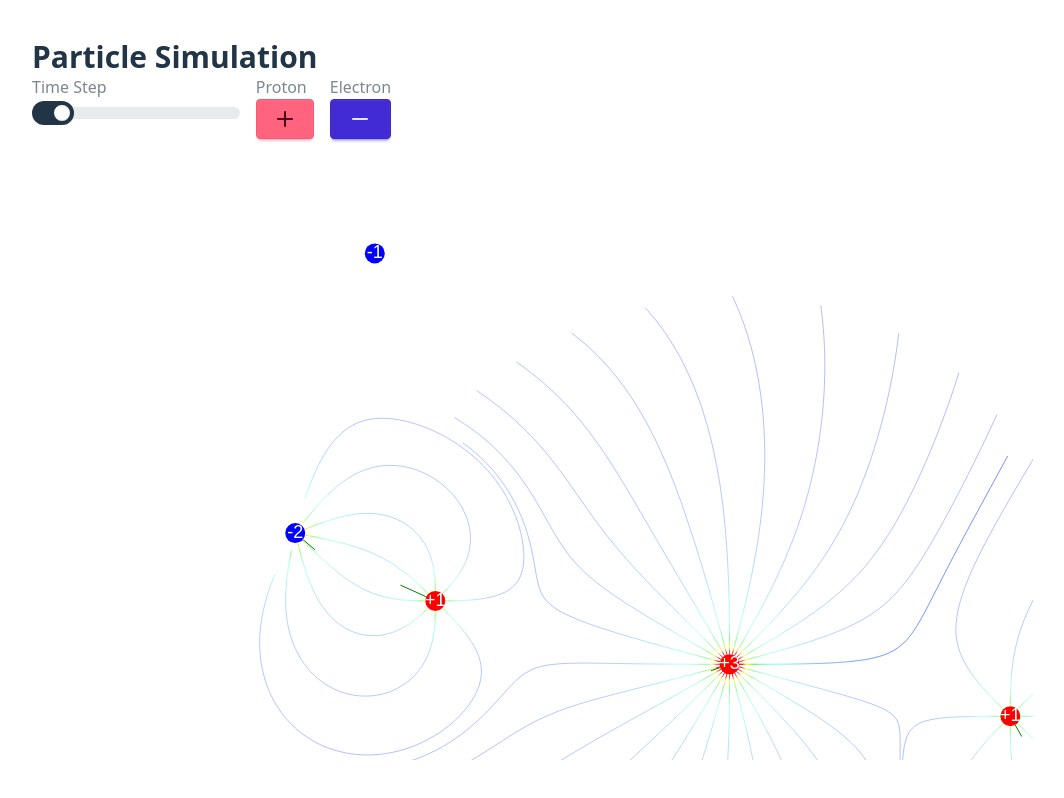
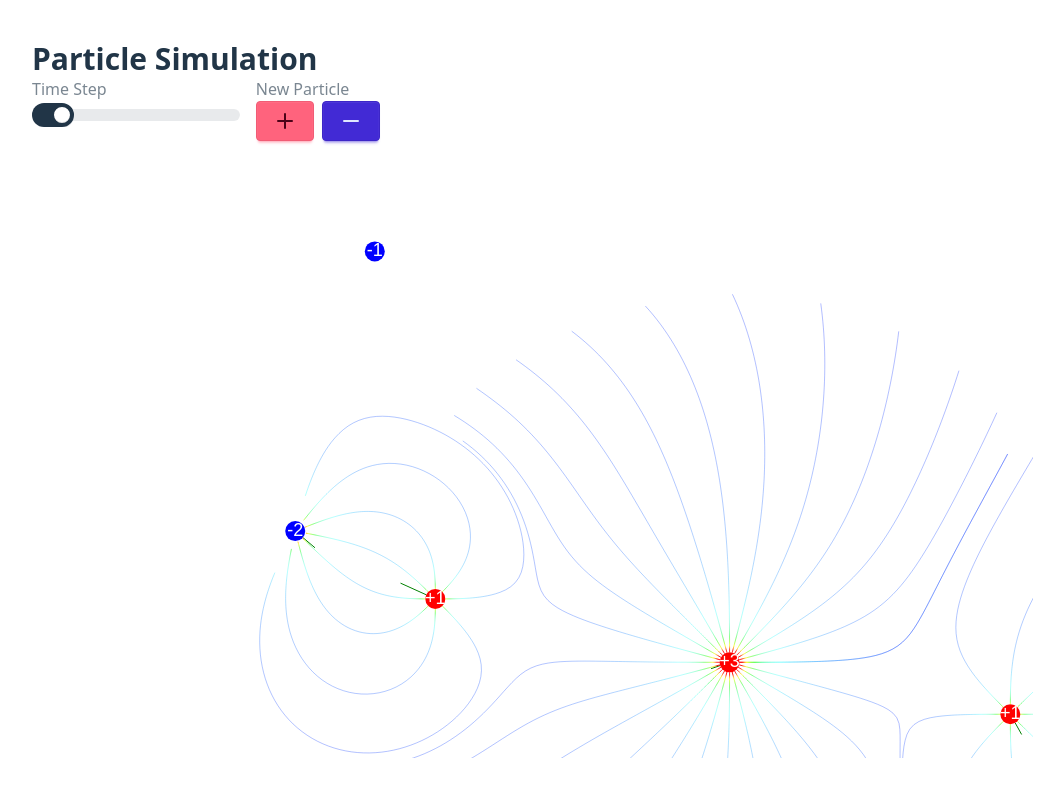
Before and after one commit to theChantu/physics-simulations, a SvelteKit app: page /particle in a window 1280 px wide. Shown: the whole page, without its empty margins (107-1171 px from the left). Built offline with nearby package versions, Linux system fonts and the light colour scheme.

Commit message:
fix: cancelAnimationFrame now resets on hot reload

```diff
--- a/src/routes/particle/+page.svelte
+++ b/src/routes/particle/+page.svelte
@@ -6,9 +6,16 @@
 	const HEIGHT = 600;
 
 	let canvas: HTMLCanvasElement, context: CanvasRenderingContext2D | null;
+	let animationFrameId: ReturnType<typeof requestAnimationFrame>;
 
 	onMount(() => {
 		context = canvas.getContext('2d');
+
+		animationFrameId = requestAnimationFrame(loop);
+
+		return () => {
+			cancelAnimationFrame(animationFrameId);
+		};
 	});
 
 	class Particle {
@@ -191,18 +198,13 @@
 			p.y = Math.max(p.radius, Math.min(HEIGHT - p.radius, p.y));
 		}
 	}
-
 	const REF = (K * MAX_CHARGE) / (EPS2 * EPS);
 	function forceToColor(totalForce: number): string {
 		const x = Math.abs(totalForce) / REF;
-		// Use sqrt to make the falloff less dramatic (keep it visible)
+
 		const intensity = Math.min(1, Math.sqrt(x));
 
-		// Map intensity (0 to 1) to Hue (240 is Blue, 0 is Red)
-		// Strong force = Red/Orange (0-30), Weak force = Blue/Purple (200-240)
 		const hue = (1 - intensity) * 240;
-
-		// Use transparency so weak lines fade away smoothly
 		const alpha = Math.max(0.3, intensity);
 
 		return `hsla(${hue}, 100%, 50%, ${alpha})`;
@@ -326,9 +328,8 @@
 		}
 
 		draw();
-		requestAnimationFrame(loop);
+		animationFrameId = requestAnimationFrame(loop);
 	}
-	requestAnimationFrame(loop);
 
 	function handleMouseUp() {
 		isMouseDown = false;
@@ -381,18 +382,17 @@
 							bind:value={timeScale}
 						/>
 					</div>
-					<div class="mb-1 flex flex-col">
-						<label class="label" for="time-step">
-							<span class="label-text">Proton</span>
+					<div class="flex flex-col">
+						<label class="label" for="particle-buttons">
+							<span class="label-text">New Particle</span>
 						</label>
-						<button class="btn btn-error" on:click={() => handleAddParticle(1)}><Plus /></button>
-					</div>
-					<div class="mb-1 flex flex-col">
-						<label class="label" for="time-step">
-							<span class="label-text">Electron</span>
-						</label>
-						<button class="btn btn-primary" on:click={() => handleAddParticle(-1)}><Minus /></button
-						>
+						<div id="particle-buttons" class="flex gap-2">
+							<button class="btn btn-error" on:click={() => handleAddParticle(1)}><Plus /></button>
+
+							<button class="btn btn-primary" on:click={() => handleAddParticle(-1)}
+								><Minus /></button
+							>
+						</div>
 					</div>
 				</div>
 			</div>
```
